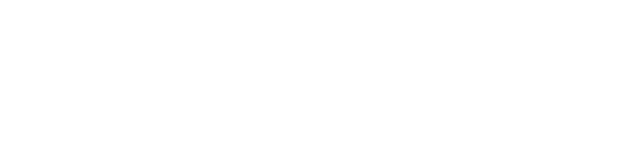
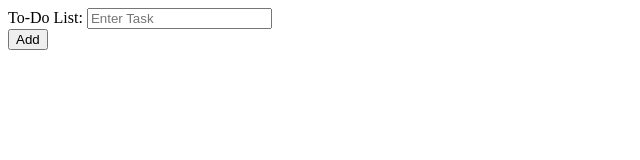
Before and after one commit to Mark-Halstead/quick-to-do-list, a plain HTML site: page index.html in a window 1280 px wide. Shown: the whole page, without its empty margins (0-640 px from the left). Drawn offline with Linux system fonts and the light colour scheme.

Commit message:
add form

```diff
--- a/index.html
+++ b/index.html
@@ -9,6 +9,10 @@
     <script src="index.js" defer></script>
 </head>
 <body>
-
+    <form>
+        <label class="reg" for="username-register">To-Do List: </label>
+            <input type="text" id="userinput" name="task" placeholder="Enter Task" required><br>
+            <input type="submit" value="Add" id="addtask">
+    </form>
 </body>
 </html>
```
